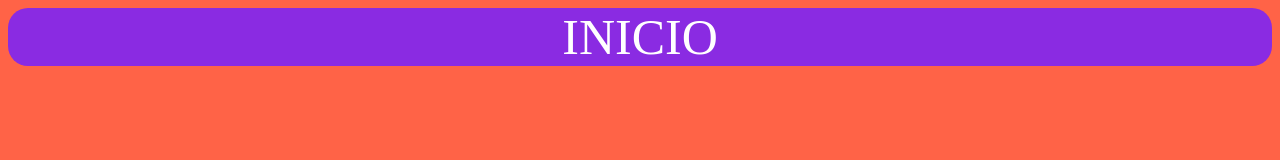
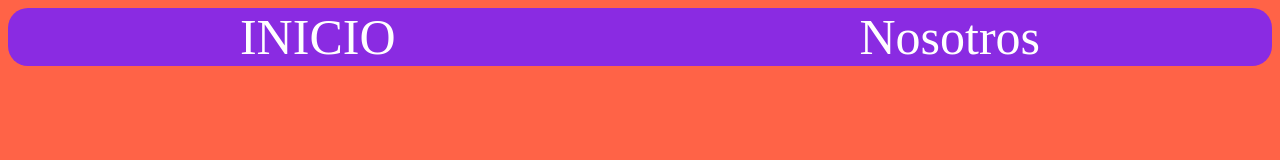
Before and after one commit to VictorMM1707/Iniciando-nuevo-repositorio-en-github, a website: page index.html in a window 1280 px wide. Drawn offline with Linux system fonts and the light colour scheme.

Commit message:
agregando el menu a nosotros

```diff
--- a/index.html
+++ b/index.html
@@ -10,6 +10,7 @@
 <body>
     <div class="menu">
         <a href="./index.html">INICIO</a>
+        <a href="./Nosotros.html">Nosotros</a>
     </div>
 </body>
 </html>
```
